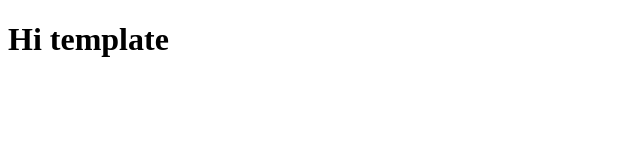
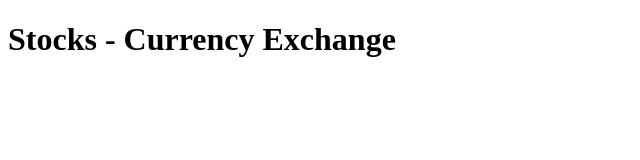
Before and after one commit to inanimatestructure--/FinanceApp, an Electron app: page html/stocks/currencyexchange.html in a window 1250 px wide. Shown: the whole page, without its empty margins (0-640 px from the left). Drawn offline with nearby package versions, Linux system fonts and the light colour scheme.

Commit message:
Update currencyexchange.html

```diff
--- a/html/stocks/currencyexchange.html
+++ b/html/stocks/currencyexchange.html
@@ -5,6 +5,6 @@
     <script type="text/javascript" src="https://cdnjs.cloudflare.com/ajax/libs/jquery/3.4.1/jquery.min.js"></script>
 </head>
 <body>
-    <h1> Hi template </h1>
+    <h1> Stocks - Currency Exchange </h1>
 </body>
 </html>
```
